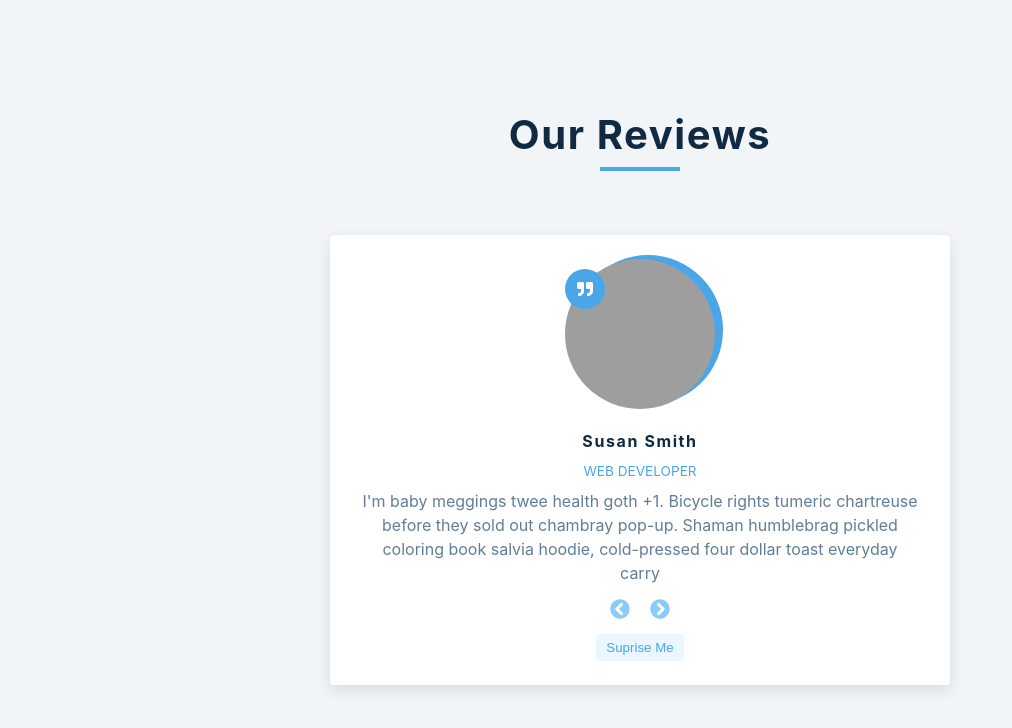
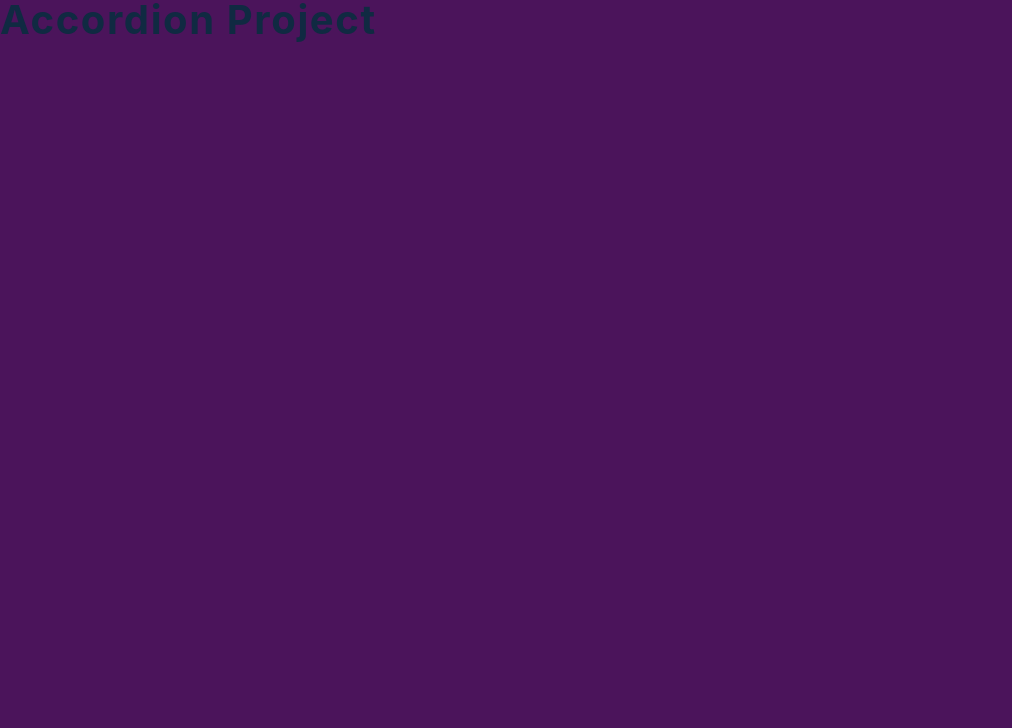
Before and after one commit to viktishchenko/rehearsal, a React (Create React App) app in the folder projects/: page / in a window 1280 px wide. Shown: the top 728 px of the page, without its empty margins (0-1012 px from the left). Built offline with nearby package versions, Linux system fonts and the light colour scheme; grey boxes are pictures that could not be loaded.

Commit message:
init: accordion pr

```diff
--- a/projects/src/App.js
+++ b/projects/src/App.js
@@ -1,17 +1,8 @@
-import Review from "./draft/03-reviews/Review";
+import data from "./draft/04-accordion/data";
 
 function App() {
-  return (
-    <main>
-      <section className="container">
-        <div className="title">
-          <h2>our reviews</h2>
-          <div className="underline"></div>
-        </div>
-        <Review />
-      </section>
-    </main>
-  );
+  console.log(data);
+  return <h2>accordion project</h2>;
 }
 
 export default App;
--- /dev/null
+++ b/projects/src/draft/04-accordion/css/index.css
@@ -0,0 +1,213 @@
+/*
+===============
+Variables
+===============
+*/
+
+:root {
+  /* dark shades of primary color*/
+  --clr-primary-1: hsl(205, 86%, 17%);
+  --clr-primary-2: hsl(205, 77%, 27%);
+  --clr-primary-3: hsl(205, 72%, 37%);
+  --clr-primary-4: hsl(205, 63%, 48%);
+  /* primary/main color */
+  --clr-primary-5: hsl(205, 78%, 60%);
+  /* lighter shades of primary color */
+  --clr-primary-6: hsl(205, 89%, 70%);
+  --clr-primary-7: hsl(205, 90%, 76%);
+  --clr-primary-8: hsl(205, 86%, 81%);
+  --clr-primary-9: hsl(205, 90%, 88%);
+  --clr-primary-10: hsl(205, 100%, 96%);
+  /* darkest grey - used for headings */
+  --clr-grey-1: hsl(209, 61%, 16%);
+  --clr-grey-2: hsl(211, 39%, 23%);
+  --clr-grey-3: hsl(209, 34%, 30%);
+  --clr-grey-4: hsl(209, 28%, 39%);
+  /* grey used for paragraphs */
+  --clr-grey-5: hsl(210, 22%, 49%);
+  --clr-grey-6: hsl(209, 23%, 60%);
+  --clr-grey-7: hsl(211, 27%, 70%);
+  --clr-grey-8: hsl(210, 31%, 80%);
+  --clr-grey-9: hsl(212, 33%, 89%);
+  --clr-grey-10: hsl(210, 36%, 96%);
+  --clr-white: #fff;
+  --clr-purple: #4b145b;
+  --clr-red-special: #b4345c;
+  --clr-grey-special: #eae6eb;
+  --clr-red-dark: hsl(360, 67%, 44%);
+  --clr-red-light: hsl(360, 71%, 66%);
+  --clr-green-dark: hsl(125, 67%, 44%);
+  --clr-green-light: hsl(125, 71%, 66%);
+  --clr-black: #222;
+  --transition: all 0.3s linear;
+  --spacing: 0.1rem;
+  --radius: 0.25rem;
+  --light-shadow: 0 5px 15px rgba(0, 0, 0, 0.1);
+  --dark-shadow: 0 5px 15px rgba(0, 0, 0, 0.2);
+  --max-width: 1170px;
+  --fixed-width: 920px;
+}
+/*
+===============
+Global Styles
+===============
+*/
+
+*,
+::after,
+::before {
+  margin: 0;
+  padding: 0;
+  box-sizing: border-box;
+}
+body {
+  font-family: -apple-system, BlinkMacSystemFont, "Segoe UI", Roboto, Oxygen,
+    Ubuntu, Cantarell, "Open Sans", "Helvetica Neue", sans-serif;
+  background: var(--clr-purple);
+  color: var(--clr-grey-1);
+  line-height: 1.5;
+  font-size: 0.875rem;
+}
+ul {
+  list-style-type: none;
+}
+a {
+  text-decoration: none;
+}
+h1,
+h2,
+h3,
+h4 {
+  letter-spacing: var(--spacing);
+  text-transform: capitalize;
+  line-height: 1.25;
+  margin-bottom: 0.75rem;
+}
+h1 {
+  font-size: 3rem;
+}
+h2 {
+  font-size: 2rem;
+}
+h3 {
+  font-size: 1.25rem;
+}
+h4 {
+  font-size: 0.875rem;
+}
+p {
+  margin-bottom: 1.25rem;
+  color: var(--clr-grey-5);
+}
+@media screen and (min-width: 800px) {
+  h1 {
+    font-size: 4rem;
+  }
+  h2 {
+    font-size: 2.5rem;
+  }
+  h3 {
+    font-size: 1.75rem;
+  }
+  h4 {
+    font-size: 1rem;
+  }
+  body {
+    font-size: 1rem;
+  }
+  h1,
+  h2,
+  h3,
+  h4 {
+    line-height: 1;
+  }
+}
+/*  global classes */
+
+/* section */
+.section {
+  width: 90vw;
+  margin: 0 auto;
+  max-width: var(--max-width);
+}
+
+@media screen and (min-width: 992px) {
+  .section {
+    width: 95vw;
+  }
+}
+
+/*
+===============
+Questions
+===============
+*/
+
+main {
+  min-height: 100vh;
+  /* using flex because of better browser support */
+  display: flex;
+  justify-content: center;
+  align-items: center;
+}
+
+.container {
+  width: 90vw;
+  margin: 5rem auto;
+  background: var(--clr-white);
+  border-radius: var(--radius);
+  padding: 2.5rem 2rem;
+  max-width: var(--fixed-width);
+  display: grid;
+  gap: 1rem 2rem;
+}
+.container h3 {
+  line-height: 1.2;
+  font-weight: 500;
+}
+@media screen and (min-width: 992px) {
+  .container {
+    display: grid;
+    grid-template-columns: 250px 1fr;
+  }
+}
+.question {
+  padding: 1rem 1.5rem;
+  border: 2px solid var(--clr-grey-special);
+  margin-bottom: 1rem;
+  border-radius: var(--radius);
+  box-shadow: var(--light-shadow);
+}
+.question h4 {
+  text-transform: none;
+  line-height: 1.5;
+}
+.question p {
+  color: var(--clr-grey-3);
+  margin-bottom: 0;
+  margin-top: 0.5rem;
+}
+.question header {
+  display: flex;
+  justify-content: space-between;
+  align-items: center;
+}
+.question header h4 {
+  margin-bottom: 0;
+}
+.btn {
+  background: transparent;
+  border-color: transparent;
+  width: 2rem;
+  height: 2rem;
+  background: var(--clr-grey-special);
+  display: flex;
+  align-items: center;
+  justify-content: center;
+  border-radius: 50%;
+  color: var(--clr-red-special);
+  cursor: pointer;
+  margin-left: 1rem;
+  align-self: center;
+  min-width: 2rem;
+}
--- /dev/null
+++ b/projects/src/draft/04-accordion/data.js
@@ -0,0 +1,33 @@
+const questions = [
+  {
+    id: 1,
+    title: 'Do I have to allow the use of cookies?',
+    info:
+      'Unicorn vinyl poutine brooklyn, next level direct trade iceland. Shaman copper mug church-key coloring book, whatever poutine normcore fixie cred kickstarter post-ironic street art.',
+  },
+  {
+    id: 2,
+    title: 'How do I change my My Page password?',
+    info:
+      'Coloring book forage photo booth gentrify lumbersexual. Migas chillwave poutine synth shoreditch, enamel pin thundercats fashion axe roof party polaroid chartreuse.',
+  },
+  {
+    id: 3,
+    title: 'What is BankID?',
+    info:
+      'Enamel pin fam sustainable woke whatever venmo. Authentic asymmetrical put a bird on it, lumbersexual activated charcoal kinfolk banjo cred pickled sartorial.',
+  },
+  {
+    id: 4,
+    title: 'Whose birth number can I use?',
+    info:
+      'Edison bulb direct trade gentrify beard lo-fi seitan sustainable roof party franzen occupy squid. Knausgaard cronut succulents, scenester readymade shabby chic lyft. Copper mug meh vegan gentrify.',
+  },
+  {
+    id: 5,
+    title: 'When do I recieve a password ordered by letter?',
+    info:
+      'Locavore franzen fashion axe live-edge neutra irony synth af tilde shabby chic man braid chillwave waistcoat copper mug messenger bag. Banjo snackwave blog, microdosing thundercats migas vaporware viral lo-fi seitan ',
+  },
+]
+export default questions
--- a/projects/src/index.js
+++ b/projects/src/index.js
@@ -1,6 +1,6 @@
 import React from "react";
 import ReactDOM from "react-dom/client";
-import "./draft/03-reviews/css/index.css";
+import "./draft/04-accordion/css/index.css";
 import App from "./App";
 
 const root = ReactDOM.createRoot(document.getElementById("root"));
```
Also changed, not shown: projects/src/draft/03-reviews/App.js (added, +17 -0 lines), projects/src/draft/04-accordion/Questions.js (added, +8 -0 lines), projects/assets/04/idea.png (added), projects/assets/04/init-accordion.png (added), projects/src/draft/04-accordion/README.md (added).
